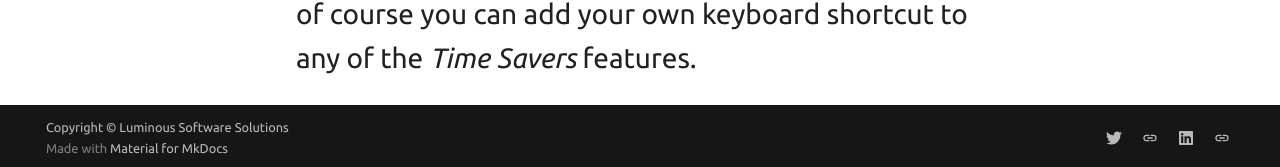
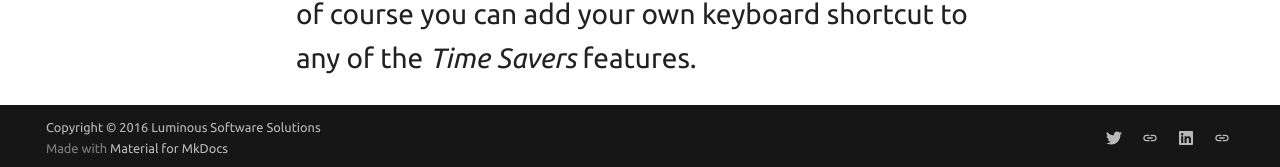
Before and after one commit to luminous-software/time-savers, an MkDocs documentation site: the page built from docs-source/index.md, in a window 1280 px wide and 900 px high, scrolled down 2160 px. Shown: the part 730-897 px from the top of the window. Built offline with MkDocs 1.6.1 and Material for MkDocs 9.7.7, drawn with Linux system fonts in a browser that asks for light colours; old or Windows-style settings are respelled for this version of MkDocs.

Commit message:
FIX bug in mkdocs.yml
#537

```diff
--- a/mkdocs.yml
+++ b/mkdocs.yml
@@ -2,7 +2,7 @@
 site_name: 'Luminous Time Savers'
 site_description: 'Documentation for Luminous Time Savers (Visual Studio extension)'
 site_author: 'Yann Duran'
-copyright: 'Copyright &copy Luminous Software Solutions'
+copyright: 'Copyright &copy 2016 Luminous Software Solutions'
 site_url: 'https://luminous-software.solutions/time-savers'
 site_dir: 'docs'
 docs_dir: 'docs-source'
```
